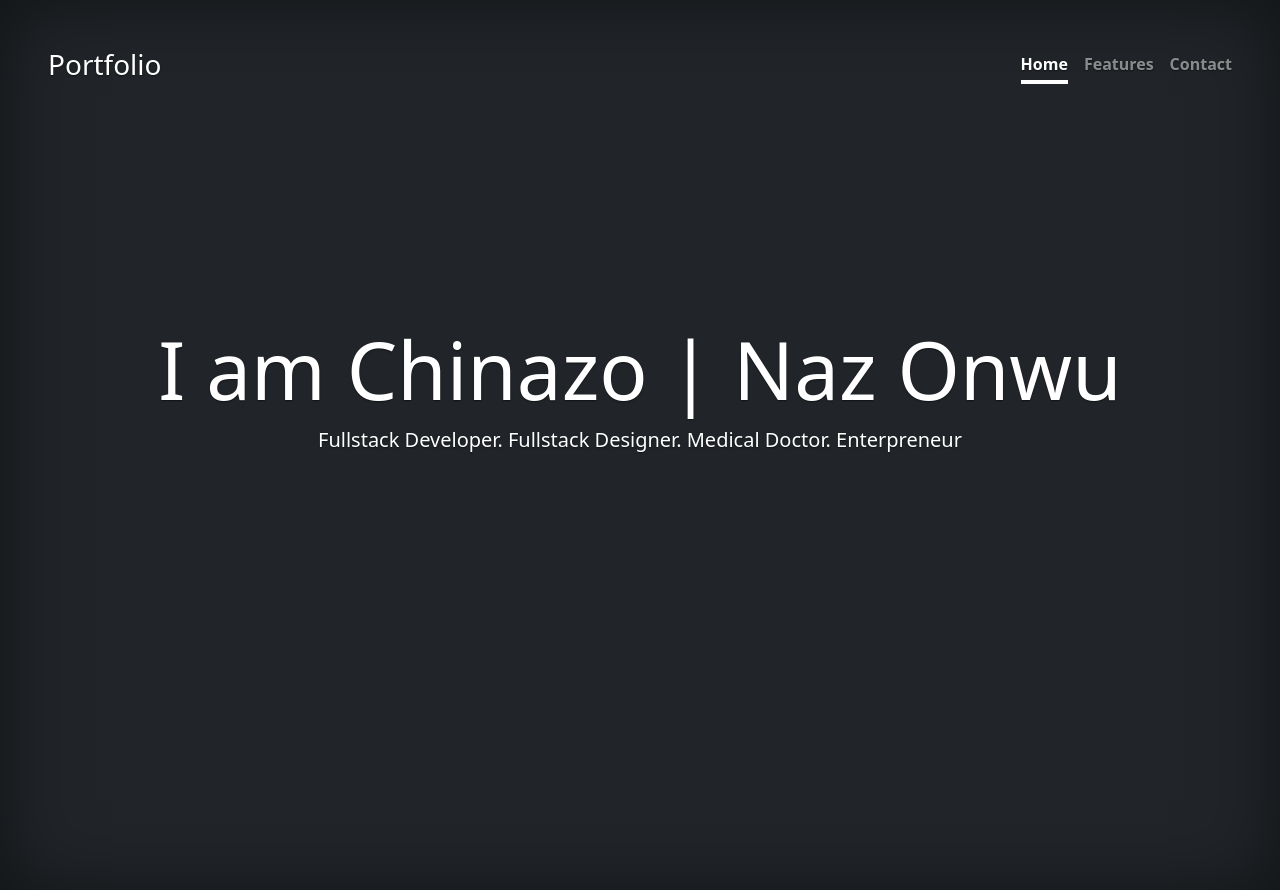
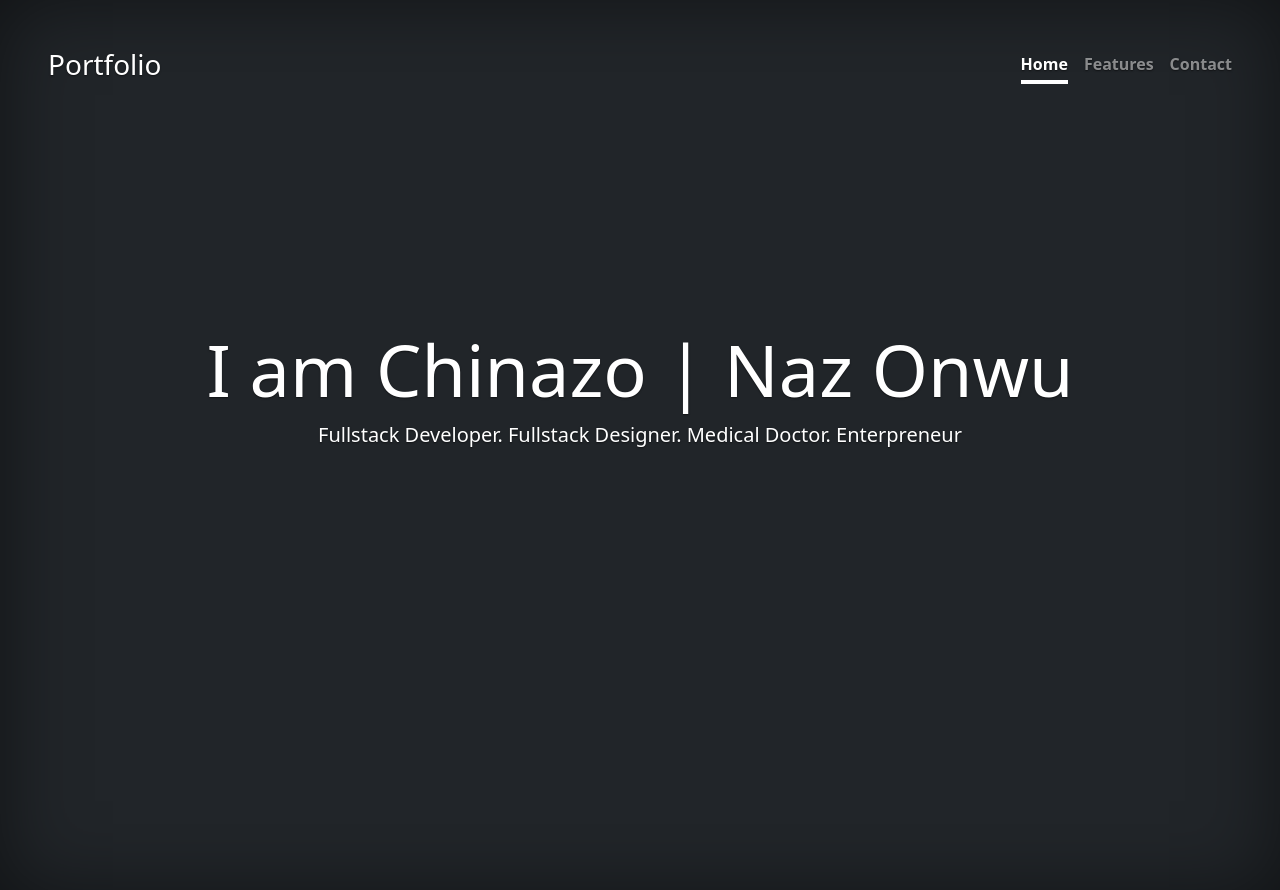
Before and after one commit to ChinazoOnwu/zaio-bootstrap-portfolio, a plain HTML site: page index.html in a window 1280 px wide. Drawn offline with nearby package versions, Linux system fonts and the light colour scheme.

Commit message:
Changed display size

```diff
--- a/index.html
+++ b/index.html
@@ -49,7 +49,7 @@
 
 <div class="banner-wrap vh-100 vw-100 text-white">
   <main class="d-flex flex-column align-items-center justify-content-center h-75 text-center">
-    <h1 class="display-1">I am Chinazo | Naz Onwu</h1>
+    <h1 class="display-2">I am Chinazo | Naz Onwu</h1>
     <p class="lead">Fullstack Developer. Fullstack Designer. Medical Doctor. Enterpreneur</p>
   </main>
 </div>
```
